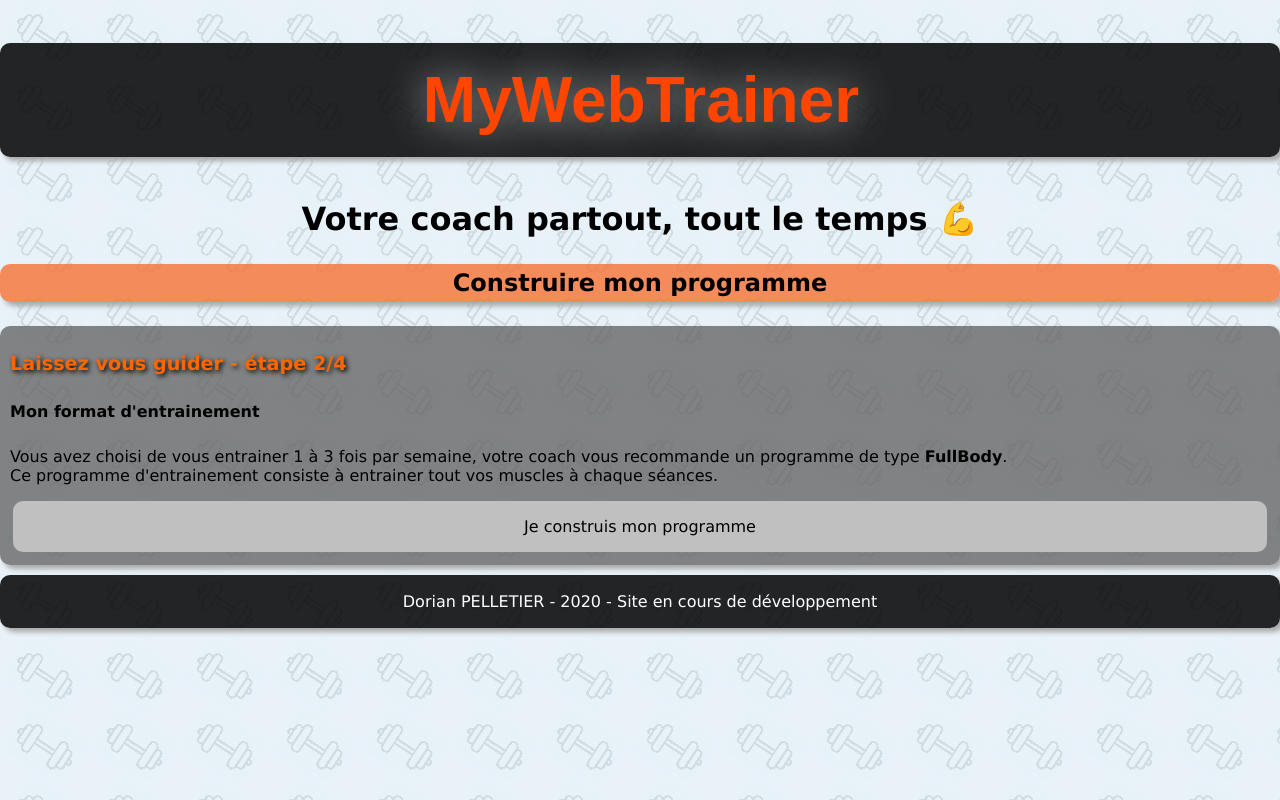
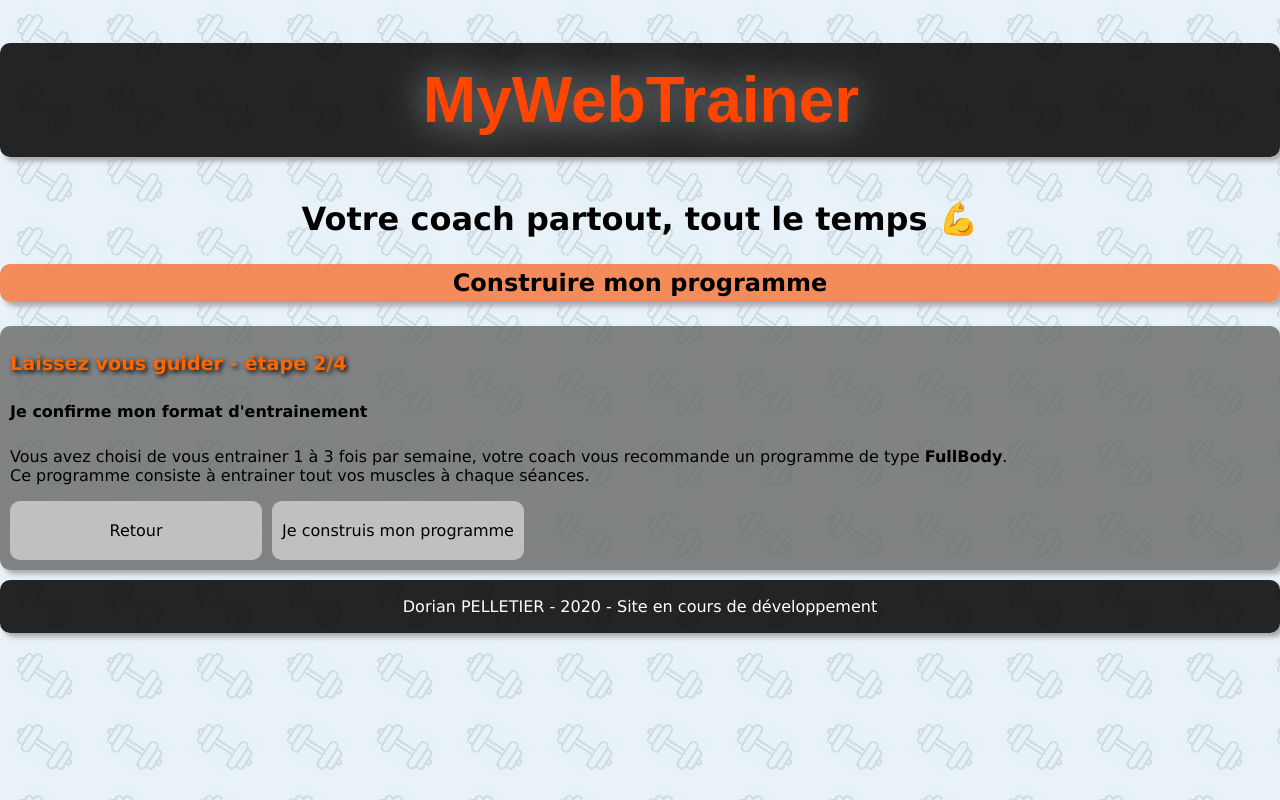
Before and after one commit to dorian-pltr/MyWebTrainer-ReactJS, a React (Create React App) app: page / in a window 1280 px wide. Both pictures are taken after a click on the element "1 à 3 fois par semaine". Built offline with nearby package versions, Linux system fonts and the light colour scheme.

Commit message:
utilisation var etat local pour navigation

```diff
--- a/src/App.css
+++ b/src/App.css
@@ -95,32 +95,31 @@ footer {
 	/* haut droite bas gauche */
 }
 
-#choixFrequence {
+#frequencyChoose {
 	display: flex;
 	flex-wrap: wrap;
+	align-content: center;
 }
 
-.frequence_false,
-.programme_false {
+#programComfirm {
+	display: flex;
+	flex-wrap: wrap;
+	align-content: center;
+}
+
+.button_false,
+.button_true {
+	max-width: 20%;
 	justify-content: center;
 	font-size: 1em;
 	flex: 1 1;
 	background-color: silver;
 	border-radius: 10px;
-	padding: 1em 0 1em 0;
-	margin: 0.2em;
+	padding: 20px 0 20px 0;
+	margin-right: 10px;
 	display: flex;
 }
 
-.frequence_true,
-.programme_true {
-	justify-content: center;
-	font-size: 1em;
-	flex: 1 1;
-	background-color: silver;
-	border-radius: 10px;
-	padding: 1em 0 1em 0;
+.button_true {
 	box-shadow: inset 5px 5px 5px rgba(0, 0, 0, 0.582);
-	margin: 0.2em;
-	display: flex;
 }
--- a/src/App.js
+++ b/src/App.js
@@ -1,115 +1,154 @@
 /* eslint-disable react/no-unescaped-entities */
 import React, { Component } from "react";
-import ReactDOM from "react-dom";
-import Vignette from "./Vignette";
-import ComfirmFrequency from "./ConfirmFrequency";
+import Button from "./Button";
 import "./App.css";
 
 class App extends Component {
 	constructor() {
 		super();
 		this.state = {
-			hoverFreq: [false, false, false],
+			hoverFew: [false, false, false],
 			hover: false,
+			frequencyChosen: "empty",
+			programChosen: "empty",
+			programDescription: "empty",
+			step1of4: true,
+			step2of4: false,
+			step3of4: false,
 		};
 	}
 
-	// Méthode pour gérer la souris sur les vignettes de choix de fréquence
-	toggleHoverFreq(i) {
-		let hoverFreqCopy = this.state.hoverFreq;
-		hoverFreqCopy[i] = !hoverFreqCopy[i];
-		this.setState({ hoverFreq: hoverFreqCopy });
+	// Méthode pour gérer la souris sur plusierus "buttons"
+	toggleHoverFew(i) {
+		let hoverFewCopy = this.state.hoverFew;
+		hoverFewCopy[i] = !hoverFewCopy[i];
+		this.setState({ hoverFew: hoverFewCopy });
 	}
-	// Méthode pour gérer la souris sur une vignette
+	// Méthode pour gérer la souris sur un "button"
 	toggleHover() {
 		let hoverCopy = !this.state.hover;
 		this.setState({ hover: hoverCopy });
 	}
 
-	ChoixProgramme(type) {
-		let programme;
-		console.log("ChoixClique", type);
-		switch (type) {
-			case "1 à 3 fois par semaine":
-				programme = ["FullBody", "à entrainer tout vos muscles à chaque séances"];
-				break;
-			case "4 fois par semaine":
-				programme = [
-					"HalfBody",
-					"à dédier deux séances d'entrainement aux muscles du haut de votre corps, et deux séances au bas de votre corps",
-				];
-				break;
-			case "+ de 5 fois par semaine":
-				programme = ["Split", "à entrainer un groupe musculaire différent à chaque séance"];
-				break;
-		}
-		ReactDOM.render(this.formatsEntrainement(programme, type), document.getElementById("monProgramme"));
-	}
-
-	formatsEntrainement(programme, type) {
+	// Méthode pour afficher le panel de choix de fréquence d'entrainement
+	FrequencyChoose() {
+		// eslint-disable-next-line no-unused-vars
 		return (
 			<div>
-				<h4>Laissez vous guider - étape 2/4</h4>
-				<h5>Mon format d'entrainement</h5>
-				<div id="choixProgramme">
-					<p>
-						Vous avez choisi de vous entrainer {type}, votre coach vous recommande un programme de type{" "}
-						<b>{programme[0]}</b>.<br />
-						Ce programme d'entrainement consiste {programme[1]}.
-					</p>
-					<Vignette
-						className={"programme_" + this.state.hover}
-						text="Je construis mon programme"
-						onClick={() => this.ProgrammeClique(programme[0])}
-						onMouseEnter={() => this.toggleHover()}
-						onMouseLeave={() => this.toggleHover()}
+				<h4>Laissez vous guider - étape 1/4</h4>
+				<h5>Je choisi ma fréquence d'entrainement</h5>
+				<div id="frequencyChoose">
+					<Button
+						className={"button_" + this.state.hoverFew[0]}
+						text="1 à 3 fois par semaine"
+						onClick={() => this.ProgramsList("1 à 3 fois par semaine")}
+						onMouseEnter={() => this.toggleHoverFew(0)}
+						onMouseLeave={() => this.toggleHoverFew(0)}
+					/>
+					<Button
+						className={"button_" + this.state.hoverFew[1]}
+						text="4 fois par semaine"
+						onClick={() => this.ProgramsList("4 fois par semaine")}
+						onMouseEnter={() => this.toggleHoverFew(1)}
+						onMouseLeave={() => this.toggleHoverFew(1)}
+					/>
+					<Button
+						className={"button_" + this.state.hoverFew[2]}
+						text="+ de 5 fois par semaine"
+						onClick={() => this.ProgramsList("+ de 5 fois par semaine")}
+						onMouseEnter={() => this.toggleHoverFew(2)}
+						onMouseLeave={() => this.toggleHoverFew(2)}
 					/>
 				</div>
 			</div>
 		);
 	}
 
-	// Méthode pour gérer le clique sur le bouton "Je construis mon programme"
-	ProgrammeClique(type) {
-		console.log("ProgrammeClique", type);
+	/* Méthode contenant les types de programmes d'entrainement, retourne le programme
+	et sa description selon le choix de l'user à la méthode ProgramComfirm */
+	ProgramsList(frequency) {
+		this.setState({ frequencyChosen: frequency });
+		switch (frequency) {
+			case "1 à 3 fois par semaine":
+				this.setState({
+					programChosen: "FullBody",
+					programDescription: "entrainer tout vos muscles à chaque séances",
+				});
+				break;
+			case "4 fois par semaine":
+				this.setState({
+					programChosen: "HalfBody",
+					programDescription:
+						"dédier deux séances d'entrainement aux muscles du haut de votre corps, et deux séances au bas de votre corps",
+				});
+				break;
+			case "+ de 5 fois par semaine":
+				this.setState({
+					programChosen: "Split",
+					programDescription: "entrainer un groupe musculaire différent à chaque séance",
+				});
+				break;
+			default:
+		}
+		this.setState({ step1of4: false, step2of4: true, hoverFew: [false, false, false] });
 	}
 
-	//Méthode pour afficher le panel de choix de fréquence d'entrainement
-	ChoixFrequence() {
-		// eslint-disable-next-line no-unused-vars
+	// Méthode permettant d'afficher la page de confirmation du type de programme
+	ProgramComfirm() {
+		let programDescripton = this.state.programDescription;
+		let frequencyChosen = this.state.frequencyChosen;
 		return (
 			<div>
-				<h4>Laissez vous guider - étape 1/4</h4>
-				<h5>Ma fréquence d'entrainement</h5>
-				<div id="choixFrequence">
-					<Vignette
-						className={"frequence_" + this.state.hoverFreq[0]}
-						text="1 à 3 fois par semaine"
-						onClick={() => this.ChoixProgramme("1 à 3 fois par semaine")}
-						onMouseEnter={() => this.toggleHoverFreq(0)}
-						onMouseLeave={() => this.toggleHoverFreq(0)}
+				<h4>Laissez vous guider - étape 2/4</h4>
+				<h5>Je confirme mon format d'entrainement</h5>
+				<p>
+					Vous avez choisi de vous entrainer {frequencyChosen}, votre coach vous recommande un programme de type{" "}
+					<b>{this.state.programChosen}</b>.<br />
+					Ce programme consiste à {programDescripton}.
+				</p>
+				<div id="programComfirm">
+					<Button
+						className={"button_" + this.state.hoverFew[0]}
+						text="Retour"
+						onClick={() => this.setState({ step1of4: true, step2of4: false, hoverFew: [false, false, false] })}
+						onMouseEnter={() => this.toggleHoverFew(0)}
+						onMouseLeave={() => this.toggleHoverFew(0)}
 					/>
-					<Vignette
-						className={"frequence_" + this.state.hoverFreq[1]}
-						text="4 fois par semaine"
-						onClick={() => this.ChoixProgramme("4 fois par semaine")}
-						onMouseEnter={() => this.toggleHoverFreq(1)}
-						onMouseLeave={() => this.toggleHoverFreq(1)}
-					/>
-					<Vignette
-						className={"frequence_" + this.state.hoverFreq[2]}
-						text="+ de 5 fois par semaine"
-						onClick={() => this.ChoixProgramme("+ de 5 fois par semaine")}
-						onMouseEnter={() => this.toggleHoverFreq(2)}
-						onMouseLeave={() => this.toggleHoverFreq(2)}
+					<Button
+						className={"button_" + this.state.hoverFew[1]}
+						text="Je construis mon programme"
+						onClick={() => this.setState({ step2of4: false, step3of4: true })}
+						onMouseEnter={() => this.toggleHoverFew(1)}
+						onMouseLeave={() => this.toggleHoverFew(1)}
 					/>
 				</div>
 			</div>
 		);
 	}
 
+	// Méthode pour afficher la page de création du programme personnalisé
+	ProgramCreation() {
+		return (
+			<div>
+				<h4>Laissez vous guider - étape 3/4</h4>
+				<h5>Je crée mon programme d'entrainement</h5>
+				<div id="choixProgramme">
+					<p>
+						Le format d'entrainement proposé par votre coach est le {this.state.programChosen} <br />
+					</p>
+				</div>
+			</div>
+		);
+	}
+
 	render() {
-		return this.ChoixFrequence();
+		return (
+			<div>
+				{this.state.step1of4 ? this.FrequencyChoose() : null}
+				{this.state.step2of4 ? this.ProgramComfirm() : null}
+				{this.state.step3of4 ? this.ProgramCreation() : null}
+			</div>
+		);
 	}
 }
 
--- a/src/Vignette.js
+++ b/src/Button.js
@@ -1,9 +1,9 @@
 /* eslint-disable react/prop-types */
-/* Ce composant permet l'affichage des "vignettes" */
+/* Ce composant permet l'affichage des "buttons" */
 
 import React from "react";
 
-const Vignette = ({ className, text, onClick, onMouseEnter, onMouseLeave }) => {
+const Button = ({ className, text, onClick, onMouseEnter, onMouseLeave }) => {
 	return (
 		<div className={className} onClick={onClick} onMouseEnter={onMouseEnter} onMouseLeave={onMouseLeave}>
 			<span>{text}</span>
@@ -11,4 +11,4 @@ const Vignette = ({ className, text, onClick, onMouseEnter, onMouseLeave }) => {
 	);
 };
 
-export default Vignette;
+export default Button;
--- a/src/ConfirmFrequency.js
+++ /dev/null
@@ -1,48 +0,0 @@
-/* Ce composant permet l'affichage et la gestion des boutons de navigation */
-
-import React, { Component } from "react";
-import Vignette from "./Vignette";
-
-class ComfirmFrequency extends Component {
-	ComfirmFrequency2() {
-		let type = this.props.type;
-		let programme;
-		console.log("ChoixClique", type);
-		switch (type) {
-			case "1 à 3 fois par semaine":
-				programme = ["FullBody", "à entrainer tout vos muscles à chaque séances"];
-				break;
-			case "4 fois par semaine":
-				programme = [
-					"HalfBody",
-					"à dédier deux séances d'entrainement aux muscles du haut de votre corps, et deux séances au bas de votre corps",
-				];
-				break;
-			case "+ de 5 fois par semaine":
-				programme = ["Split", "à entrainer un groupe musculaire différent à chaque séance"];
-				break;
-		}
-		return (
-			<div>
-				<p>
-					Vous avez choisi de vous entrainer {type}, votre coach vous recommande un programme de type{" "}
-					<b>{programme[0]}</b>.<br />
-					Ce programme d'entrainement consiste {programme[1]}.
-				</p>
-				<Vignette
-					className={"programme_" + this.state.hover}
-					text="Je construis mon programme"
-					onClick={() => this.ProgrammeClique(programme[0])}
-					onMouseEnter={() => this.toggleHover()}
-					onMouseLeave={() => this.toggleHover()}
-				/>
-			</div>
-		);
-	}
-
-	render() {
-		return this.ComfirmFrequency2;
-	}
-}
-
-export default ComfirmFrequency;
```
